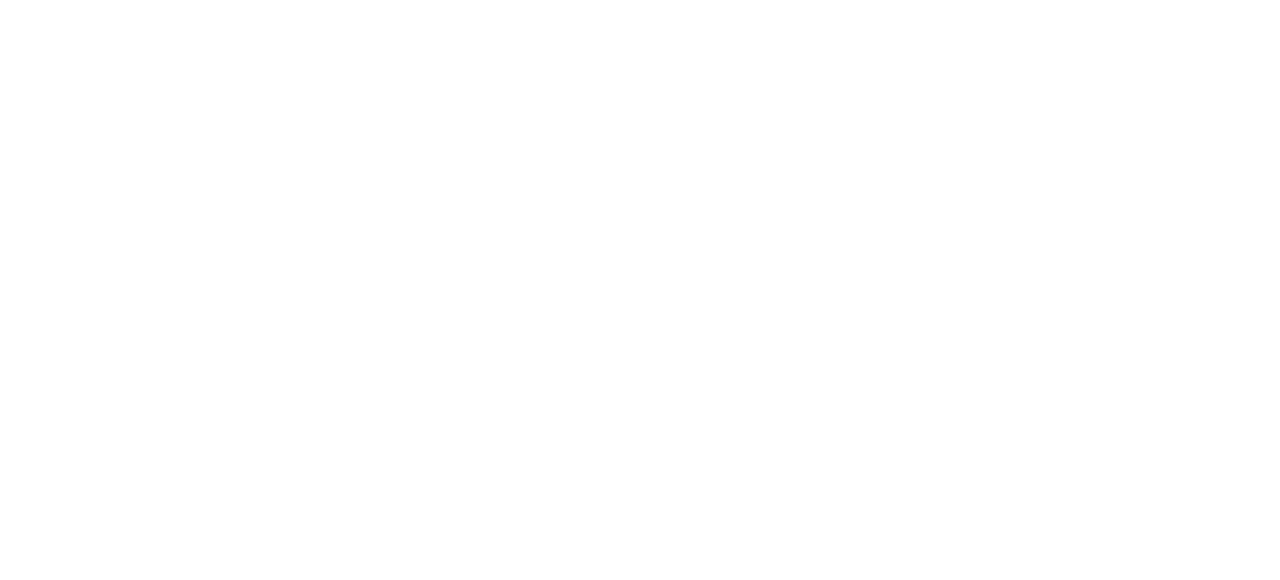
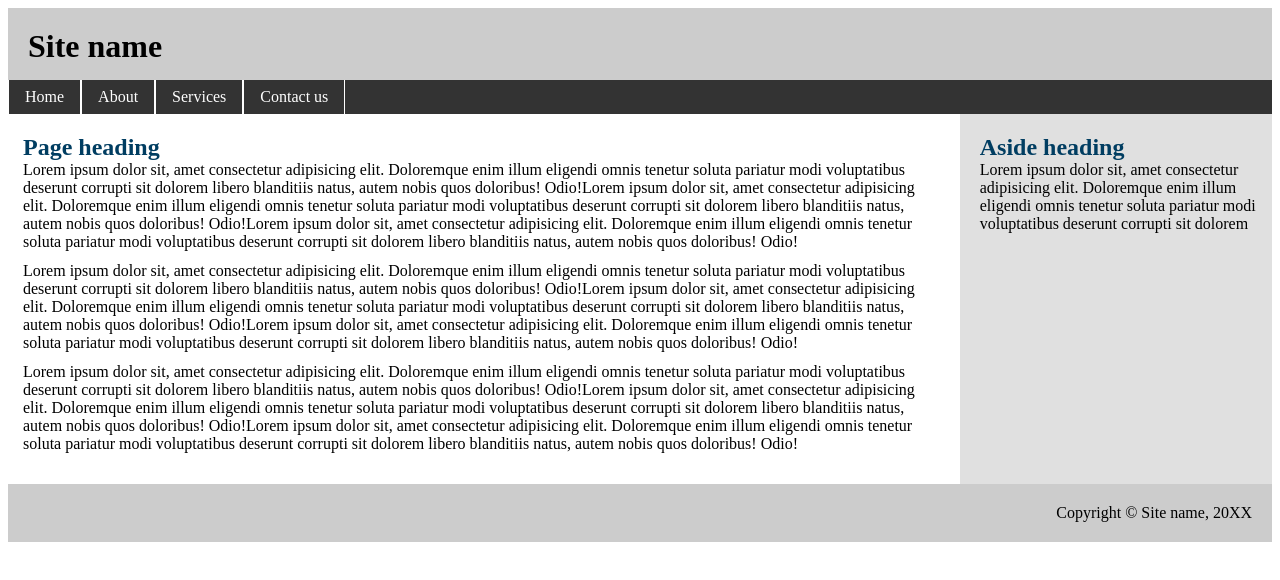
Before and after one commit to vaibhav2569/css-template, a plain HTML site: page src/index.html in a window 1280 px wide. Drawn offline with Linux system fonts and the light colour scheme.

Commit message:
created a template

```diff
--- a/src/CSS/styles.css
+++ b/src/CSS/styles.css
@@ -0,0 +1,76 @@
+
+/* header */
+.header__h1 {
+    background-color: #cccccc;
+    margin: 0px;
+    padding: 20px 0px 15px 20px;
+}
+
+ul {
+    list-style-type: none;
+    margin: 0;
+    padding: 0;
+    overflow: hidden;
+    background-color: #333333;
+}
+
+li {
+    float: left;
+}
+
+li a {
+    display: block;
+    color: white;
+    text-align: center;
+    padding: 8px 16px 8px 16px;
+    text-decoration: none;
+    border: 1px solid white;
+    border-top: 0px;
+    border-bottom: 0px;
+}
+
+li a:hover {
+    background-color: hsl(135deg 100% 27%);
+}
+
+/* container section */
+.container {
+    display: flex;
+    max-width: 100%;
+    padding-left: 15px;
+}
+
+.container__section {
+    width: 75%;
+}
+
+.container__section-heading {
+    color: hsl(202deg 100% 19%);
+}
+.container__section-para{
+    padding:  0px 25px 15px 0px;
+    margin-top: -20px;
+}
+
+.container__aside {
+    width: 25%;
+    background-color:hsl(0deg 0% 88%);
+}
+
+.container__aside-heading {
+    color: hsl(202deg 100% 19%);
+    padding-left: 20px;
+}
+.container__aside-para{
+    padding: 0px 10px 0px 20px;
+    margin-top: -20px;
+}
+
+
+/* footer */
+.footer {
+    max-width: 100%;
+    background-color: hsl(0deg 0% 80%);
+    text-align: right;
+    padding: 20px 20px 20px 0px;
+}
--- a/src/index.html
+++ b/src/index.html
@@ -1,12 +1,79 @@
 <!DOCTYPE html>
 <html lang="en">
-<head>
-    <meta charset="UTF-8">
-    <meta http-equiv="X-UA-Compatible" content="IE=edge">
-    <meta name="viewport" content="width=device-width, initial-scale=1.0">
-    <title>Document</title>
-</head>
-<body>
+  <head>
+    <meta charset="UTF-8" />
+    <meta http-equiv="X-UA-Compatible" content="IE=edge" />
+    <meta name="viewport" content="width=device-width, initial-scale=1.0" />
+    <title>CSSTemplate</title>
+    <link rel="stylesheet" href="./CSS/styles.css">
+  </head>
+  <body>
+    <!-- HEADER SECTION -->
+    <header>
+      <div class="header">
+        <h1 class="header__h1">Site name</h1>
+        <nav class="header__nav">
+          <ul>
+            <li><a href="#">Home</a></li>
+            <li><a href="#">About</a></li>
+            <li><a href="#">Services</a></li>
+            <li><a href="#">Contact us</a></li>
+          </ul>
+        </nav>
+      </div>
+    </header>
+    <!-- CONTAINER SECTION -->
+    <div class="container">
+      <section class="container__section">
+        <h1 class="container__section-heading">Page heading</h1>
+        <p class="container__section-para">
+          Lorem ipsum dolor sit, amet consectetur adipisicing elit. Doloremque
+          enim illum eligendi omnis tenetur soluta pariatur modi voluptatibus
+          deserunt corrupti sit dolorem libero blanditiis natus, autem nobis
+          quos doloribus! Odio!Lorem ipsum dolor sit, amet consectetur
+          adipisicing elit. Doloremque enim illum eligendi omnis tenetur soluta
+          pariatur modi voluptatibus deserunt corrupti sit dolorem libero
+          blanditiis natus, autem nobis quos doloribus! Odio!Lorem ipsum dolor
+          sit, amet consectetur adipisicing elit. Doloremque enim illum eligendi
+          omnis tenetur soluta pariatur modi voluptatibus deserunt corrupti sit
+          dolorem libero blanditiis natus, autem nobis quos doloribus! Odio!
+        </p>
+        <p class="container__section-para">
+          Lorem ipsum dolor sit, amet consectetur adipisicing elit. Doloremque
+          enim illum eligendi omnis tenetur soluta pariatur modi voluptatibus
+          deserunt corrupti sit dolorem libero blanditiis natus, autem nobis
+          quos doloribus! Odio!Lorem ipsum dolor sit, amet consectetur
+          adipisicing elit. Doloremque enim illum eligendi omnis tenetur soluta
+          pariatur modi voluptatibus deserunt corrupti sit dolorem libero
+          blanditiis natus, autem nobis quos doloribus! Odio!Lorem ipsum dolor
+          sit, amet consectetur adipisicing elit. Doloremque enim illum eligendi
+          omnis tenetur soluta pariatur modi voluptatibus deserunt corrupti sit
+          dolorem libero blanditiis natus, autem nobis quos doloribus! Odio!
+        </p>
+        <p class="container__section-para">
+          Lorem ipsum dolor sit, amet consectetur adipisicing elit. Doloremque
+          enim illum eligendi omnis tenetur soluta pariatur modi voluptatibus
+          deserunt corrupti sit dolorem libero blanditiis natus, autem nobis
+          quos doloribus! Odio!Lorem ipsum dolor sit, amet consectetur
+          adipisicing elit. Doloremque enim illum eligendi omnis tenetur soluta
+          pariatur modi voluptatibus deserunt corrupti sit dolorem libero
+          blanditiis natus, autem nobis quos doloribus! Odio!Lorem ipsum dolor
+          sit, amet consectetur adipisicing elit. Doloremque enim illum eligendi
+          omnis tenetur soluta pariatur modi voluptatibus deserunt corrupti sit
+          dolorem libero blanditiis natus, autem nobis quos doloribus! Odio!
+        </p>
+      </section>
+      <aside class="container__aside">
+        <h2 class="container__aside-heading">Aside heading</h2>
+        <p class="container__aside-para">
+          Lorem ipsum dolor sit, amet consectetur adipisicing elit. Doloremque
+          enim illum eligendi omnis tenetur soluta pariatur modi voluptatibus
+          deserunt corrupti sit dolorem
 
-</body>
+        </p>
+      </aside>
+    </div>
+    <!-- FOOTER SECTION -->
+    <footer class="footer" >Copyright © Site name, 20XX</footer>
+  </body>
 </html>
```
